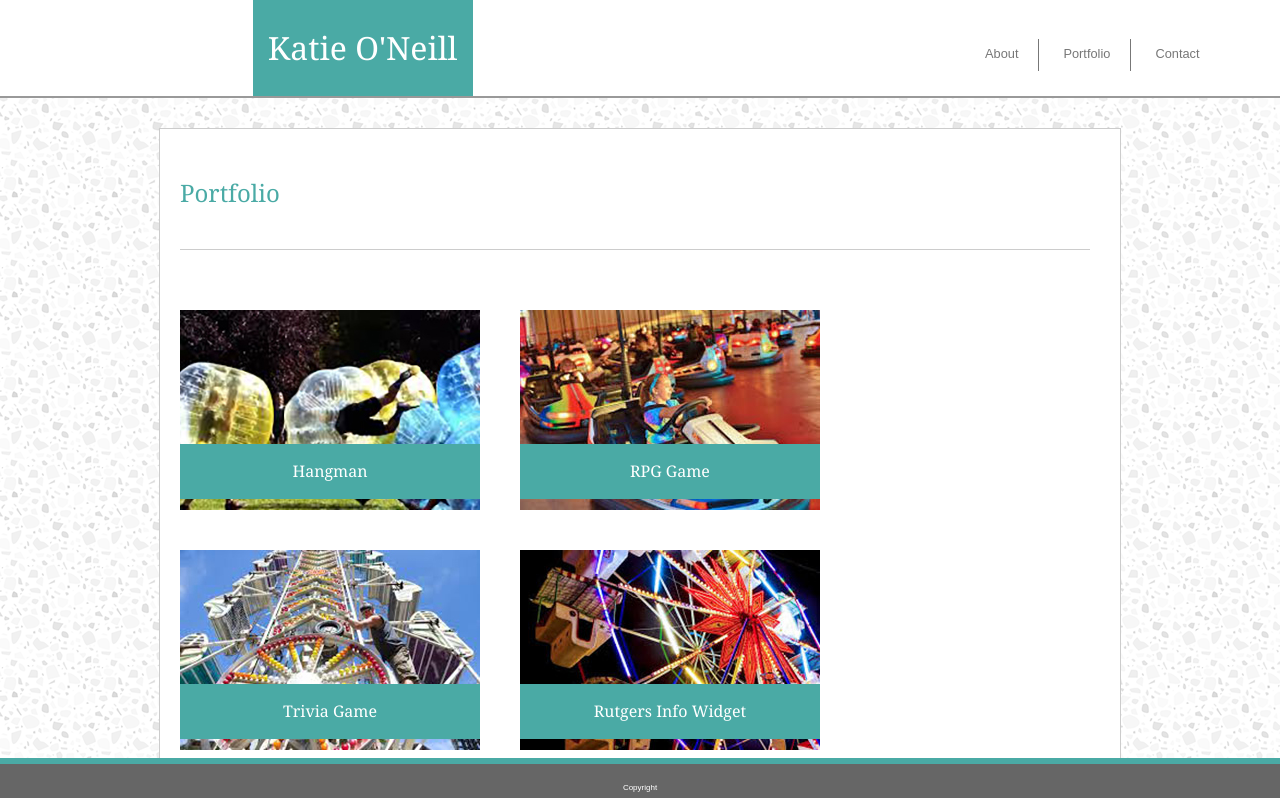
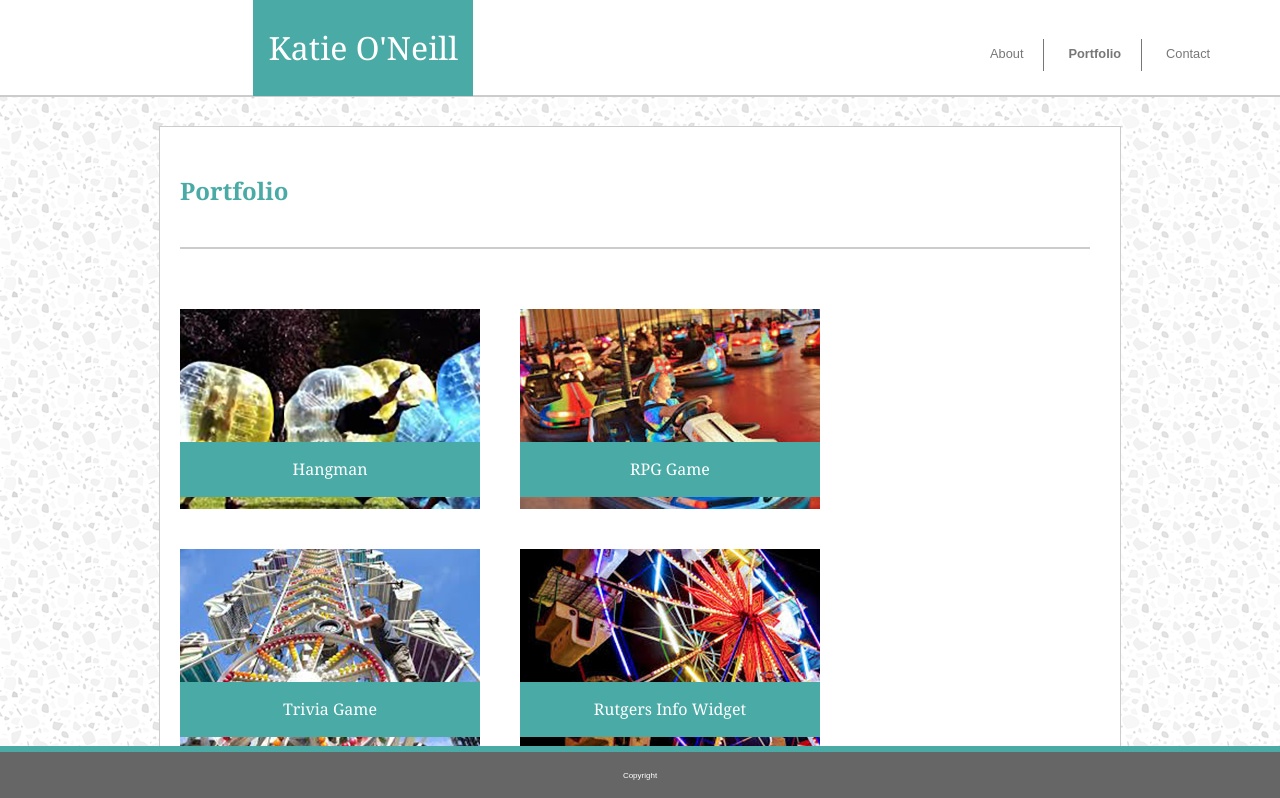
Before and after one commit to koneone2002/Basic-Portfolio, a plain HTML site: page portfolio.html in a window 1280 px wide. Shown: the top 798 px of the page. Drawn offline with Linux system fonts and the light colour scheme.

Commit message:
almost done

```diff
--- a/assets/css/style2.css
+++ b/assets/css/style2.css
@@ -10,17 +10,18 @@ h1 {
 	font-size: 2em;
 	font-family: 'Georgia', Times, "Times New Roman", serif;
 	line-height: 76px;
-	font-style: bolder;
+	font-weight: 500;
 }
 
 h2 {
 	font-size: 1.5em;
 	font-family: 'Georgia', Times, "Times New Roman", serif;
-	font-style: bolder;
+	font-weight: bold;
 }
 
 p {
 	font-family: 'Arial', 'Helvetica Neue', Helvetica, sans-serif;
+	font-weight: 100;
 
 
 }
@@ -59,14 +60,14 @@ main h2 {
 }
 
 p.relative {
-	border-top: 1.5px solid #cccccc;
+	border-top: 2px solid #cccccc;
 
 }
 
 
 footer {
 	background-color: #666666;
-	padding: 20px 0px 8px 0px;
+	padding: 20px 0px 20px 0px;
 	width: 100%;
 	border-top: 6px solid #4aaaa5;
 	position: fixed;
@@ -81,8 +82,11 @@ footer p {
 
 }
 
+
+
 header {
 	max-width: 1400px;
+	width: 100%;
 	display: block;
 	background-color: white;
 	position: relative;
@@ -90,12 +94,13 @@ header {
 	width: 100%;
 	padding: 30px;
 	margin: 0 auto 30px auto;
-	border-bottom: 2px solid #999999;
+
+	z-index: 2;
 }
 
 ul {
 	background-color: #ffffff;
-	margin: 10px 10px 0px 935px;
+	margin: 10px 10px 0px 940px;
 	list-style-type: none;
 	padding: 5px 0px 5px 0px;
 }
@@ -105,7 +110,7 @@ ul li {
 	padding: 5px 20px 10px 20px;
 }
 
-ul li a:link, ul li a:visited {
+ul li a {
 	color: #777777;
 	border-bottom: none;
 	text-decoration: none;
@@ -117,7 +122,7 @@ ul li a:link, ul li a:visited {
 .helper2 {
 	position: absolute;
 	top: 0;
-	left: .2%;
+	left: .25%;
 	margin: 0px 0px 0px 250px;
 	text-align: center;
 	color: white;
@@ -135,7 +140,9 @@ nav ul li a:hover {
 	background-color: #87B8B6;
 	color: white;
 	padding: 10px;
+
 }
+
 
 
 
@@ -167,6 +174,8 @@ textarea {
 	margin: 10px 0px 25px 0px;
 	padding: 5px;
 }
+
+
 .submit {
 	color: white;
 	background-color: #4aaaa5;
@@ -243,3 +252,29 @@ textarea {
 	right: 270px;
 
 }
+.theForm:focus {
+	background: papayawhip;
+	color: black;
+
+}
+li#about {
+	font-weight: bolder;
+}
+li#portfolio1 {
+	font-weight: bolder;
+
+}
+li#contact1 {
+	font-weight: bolder;
+}
+#behind {
+	position: fixed;
+	top: 0;
+	left: 0;
+	width: 100%;
+	height: 95px;
+	background-color: white;
+	border-bottom: 2px solid #cccccc;
+	z-index: -1;
+
+}
--- a/portfolio.html
+++ b/portfolio.html
@@ -11,15 +11,15 @@
 <body>
 	<header class="clearfix">
 
-
+			<div id="behind"></div>
 			<div class="helper2">
-				<h1 id="myName">Katie O'Neill</h1>
+			<h1 id="myName">Katie O'Neill</h1>
 
 			</div>
 			<nav>
 					<ul>
-						<li id="about" class="rightBorder"><a href="index.html">About</a></li>
-						<li id="portfolio" class="rightBorder"><a href="portfolio.html">Portfolio</a></li>
+						<li id="about1" class="rightBorder"><a href="index.html">About</a></li>
+						<li id="portfolio1" class="rightBorder"><a href="portfolio.html">Portfolio</a></li>
 						<li id="contact"><a href="contact.html">Contact</a></li>
 					</ul>
 			</nav>
```
Also changed, not shown: contact.html (+7 -7 lines), index.html (+3 -2 lines), 1 other file.
